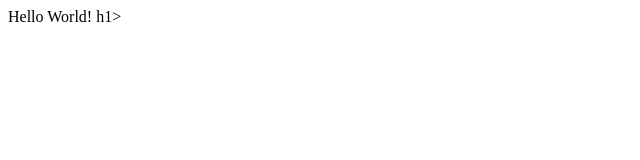
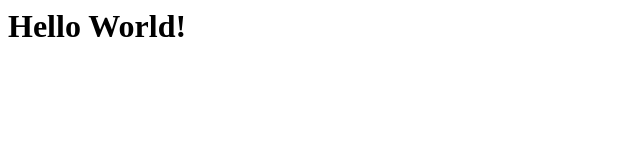
Before and after one commit to chepatiperro/MitCourseWebsite, a plain HTML site: page index.html in a window 1280 px wide. Shown: the whole page, without its empty margins (0-640 px from the left). Drawn offline with Linux system fonts and the light colour scheme.

Commit message:
fixed problems

```diff
--- a/index.html
+++ b/index.html
@@ -1,4 +1,4 @@
 <html>
-<h1></h1>Hello World! </html>h1>
+<h1>Hello World! </h1>
 
 </html>
```
